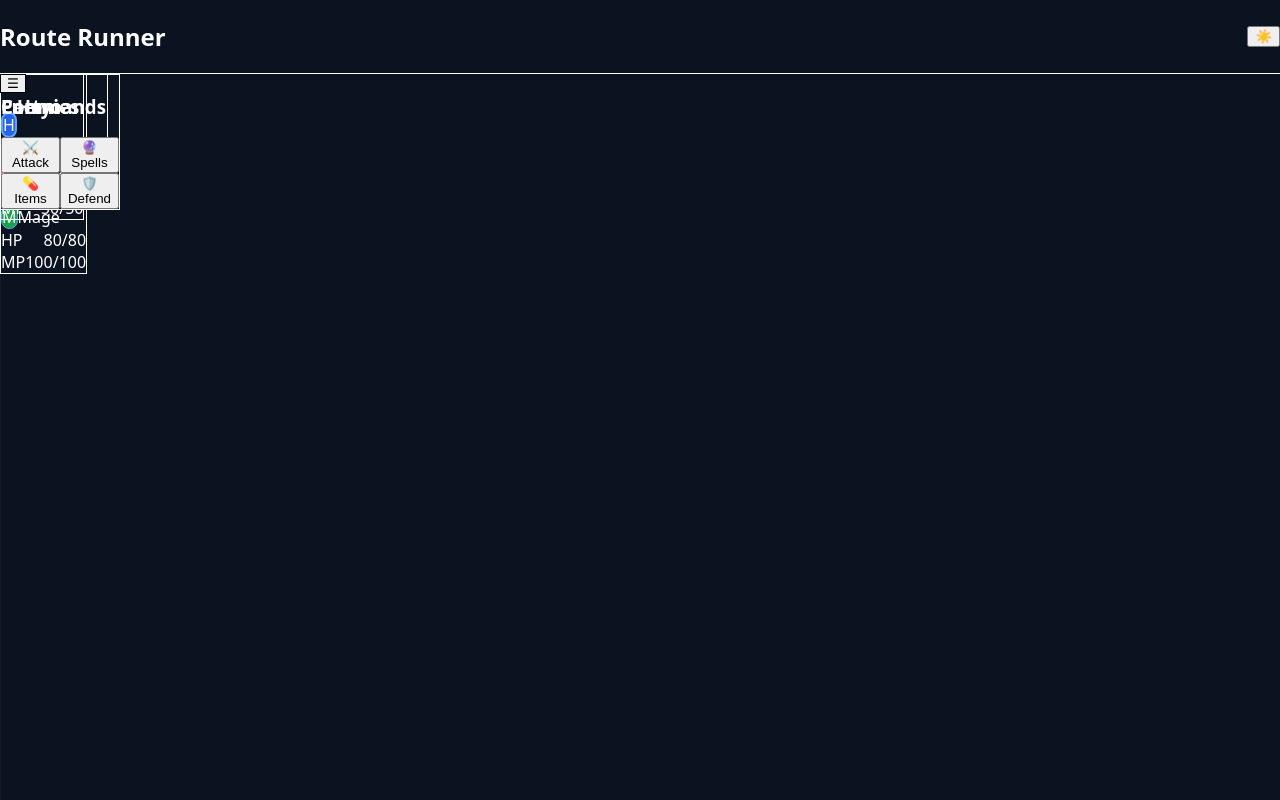
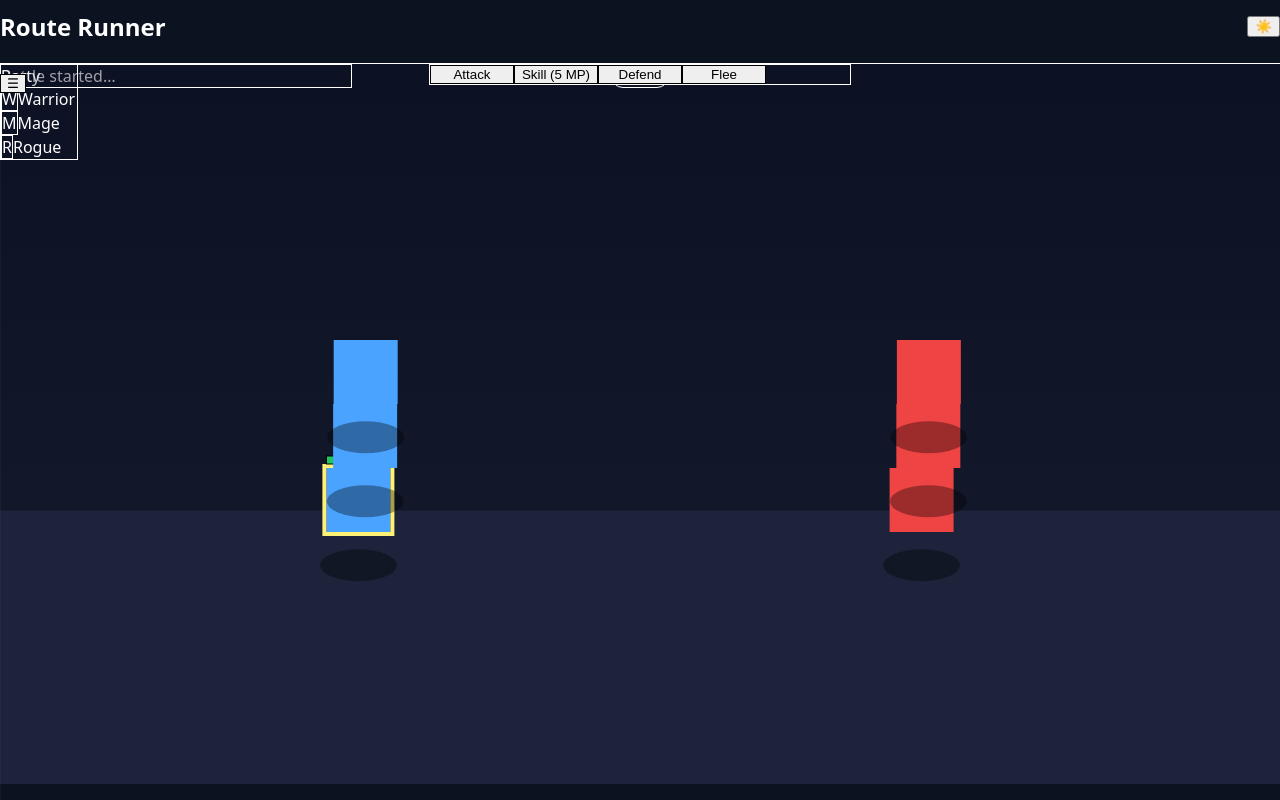
Before and after one commit to badnewsgoonies-dot/NextRealDeal, a React (Vite) app: page /battle in a window 1280 px wide. Built offline with nearby package versions, Linux system fonts and the light colour scheme.

Commit message:
Refactor BattleScreen to use BattleRoute adapter
Replaces the custom battle logic and UI composition in BattleScreen.tsx with the BattleRoute component and DummyAdapter. This simplifies the screen and delegates battle handling to the new route-based architecture.

```diff
--- a/src/ui/pages/BattleScreen.tsx
+++ b/src/ui/pages/BattleScreen.tsx
@@ -1,168 +1,14 @@
-import React, { useState } from 'react';
-import { IsometricStage } from '../components/battle/IsometricStage';
-import { StatusHud } from '../components/battle/StatusHud';
-import { EnemyList } from '../components/battle/EnemyList';
-import { PartyMini } from '../components/battle/PartyMini';
-import { CommandMenu } from '../components/battle/CommandMenu';
-import { useBattle } from '../hooks/useBattle';
-import { useToast } from '../components/common/Toast';
-import { Loading, Error } from '../components/common/States';
-import type { Unit } from '../types';
+import React from 'react';
+import { BattleRoute } from '../routes/BattleRoute';
+import { DummyAdapter } from '../engine/EngineAdapter';
 
 export function BattleScreen(): React.ReactElement {
-  const { data: battleState, loading, error, refetch } = useBattle();
-  const { addToast } = useToast();
-  const [selectedId, setSelectedId] = useState<string | undefined>();
-  const [targetingMode, setTargetingMode] = useState(false);
-
-  const handleUnitClick = React.useCallback((unit: Unit): void => {
-    if (targetingMode && unit.faction === 'enemy' && unit.alive) {
-      // Attack the enemy
-      const damage = 30;
-      unit.hp = Math.max(0, unit.hp - damage);
-      if (unit.hp === 0) unit.alive = false;
-      addToast(`Attacked ${unit.name} for ${damage}!`, 'success');
-      setTargetingMode(false);
-      setSelectedId(undefined);
-    } else {
-      setSelectedId(unit.id);
-    }
-  }, [targetingMode, addToast]);
-
-  const handleCommand = React.useCallback((command: 'attack' | 'spells' | 'items' | 'defend'): void => {
-    switch (command) {
-      case 'attack':
-        setTargetingMode(true);
-        addToast('Select a target (use mouse or keyboard)', 'info');
-        break;
-      case 'spells':
-        addToast('Spells not implemented yet', 'info');
-        break;
-      case 'items':
-        addToast('Items not implemented yet', 'info');
-        break;
-      case 'defend':
-        addToast('Defended!', 'success');
-        break;
-    }
-  }, [addToast]);
-
-  // Keyboard handling for targeting
-  React.useEffect(() => {
-    if (!battleState) return;
-
-    const livingEnemies = battleState.enemies.filter(e => e.alive);
-
-    const handleKeyDown = (e: KeyboardEvent): void => {
-      if (!targetingMode || livingEnemies.length === 0) return;
-
-      const currentIndex = selectedId ? livingEnemies.findIndex(enemy => enemy.id === selectedId) : -1;
-
-      handleNavigationKey(e, currentIndex, livingEnemies, setSelectedId);
-      handleConfirmKey(e, selectedId, livingEnemies, handleUnitClick);
-      handleCancelKey(e, setTargetingMode, setSelectedId);
-    };
-
-    document.addEventListener('keydown', handleKeyDown);
-    return () => document.removeEventListener('keydown', handleKeyDown);
-  }, [targetingMode, selectedId, battleState, handleUnitClick]);
-
-  // Early returns AFTER all hooks
-  if (loading) return <Loading message="Loading battle..." />;
-  if (error) return <Error message={error} onRetry={refetch} />;
-  if (!battleState) return <Error message="No battle data" />;
-
-  const activeUnit = battleState.party.find(u => u.id === battleState.activeId) ||
-                     battleState.enemies.find(u => u.id === battleState.activeId);
+  // Use the DummyAdapter for now - you can replace this with your real engine adapter
+  const adapter = React.useMemo(() => new DummyAdapter(), []);
 
   return (
-    <div className="relative w-full h-[calc(100vh-4rem)] bg-gray-900 overflow-hidden">
-      {/* Top-left: Enemy List */}
-      <div className="absolute top-4 left-4 z-10">
-        <EnemyList enemies={battleState.enemies} />
-      </div>
-
-      {/* Top-right: Party Mini */}
-      <div className="absolute top-4 right-4 z-10">
-        <PartyMini party={battleState.party} />
-      </div>
-
-      {/* Center: Isometric Stage */}
-      <div className="absolute inset-0 flex items-center justify-center pointer-events-none">
-        <div className="pointer-events-auto">
-          <IsometricStage
-            gridW={battleState.gridW}
-            gridH={battleState.gridH}
-            units={[...battleState.party, ...battleState.enemies]}
-            selectedId={selectedId}
-            onUnitClick={handleUnitClick}
-          />
-        </div>
-      </div>
-
-      {/* Bottom-left: Status HUD */}
-      {activeUnit && (
-        <div className="absolute bottom-4 left-4 z-10">
-          <StatusHud unit={activeUnit} />
-        </div>
-      )}
-
-      {/* Bottom-right: Command Menu */}
-      <div className="absolute bottom-4 right-4 z-10">
-        <CommandMenu onCommand={handleCommand} disabled={targetingMode} />
-      </div>
-
-      {/* Targeting instructions */}
-      {targetingMode && (
-        <div className="pointer-events-none select-none absolute top-1/2 left-1/2 -translate-x-1/2 -translate-y-1/2 bg-black/70 text-white px-4 py-2 rounded-md z-20">
-          Select target with mouse or use ←/→ to cycle, Enter to confirm, Esc to cancel
-        </div>
-      )}
+    <div style={{ width: '100%', height: 'calc(100vh - 4rem)' }}>
+      <BattleRoute adapter={adapter} />
     </div>
   );
 }
-
-// Helper functions to reduce complexity
-function handleNavigationKey(
-  e: KeyboardEvent,
-  currentIndex: number,
-  livingEnemies: Unit[],
-  setSelectedId: (id: string) => void
-): void {
-  if (e.key === 'ArrowLeft' || e.key === 'ArrowUp') {
-    e.preventDefault();
-    const newIndex = currentIndex > 0 ? currentIndex - 1 : livingEnemies.length - 1;
-    setSelectedId(livingEnemies[newIndex].id);
-  } else if (e.key === 'ArrowRight' || e.key === 'ArrowDown') {
-    e.preventDefault();
-    const newIndex = currentIndex < livingEnemies.length - 1 ? currentIndex + 1 : 0;
-    setSelectedId(livingEnemies[newIndex].id);
-  }
-}
-
-function handleConfirmKey(
-  e: KeyboardEvent,
-  selectedId: string | undefined,
-  livingEnemies: Unit[],
-  handleUnitClick: (unit: Unit) => void
-): void {
-  if (e.key === 'Enter') {
-    e.preventDefault();
-    if (selectedId) {
-      const target = livingEnemies.find(enemy => enemy.id === selectedId);
-      if (target) handleUnitClick(target);
-    }
-  }
-}
-
-function handleCancelKey(
-  e: KeyboardEvent,
-  setTargetingMode: (mode: boolean) => void,
-  setSelectedId: (id: string | undefined) => void
-): void {
-  if (e.key === 'Escape') {
-    e.preventDefault();
-    setTargetingMode(false);
-    setSelectedId(undefined);
-  }
-}
```
